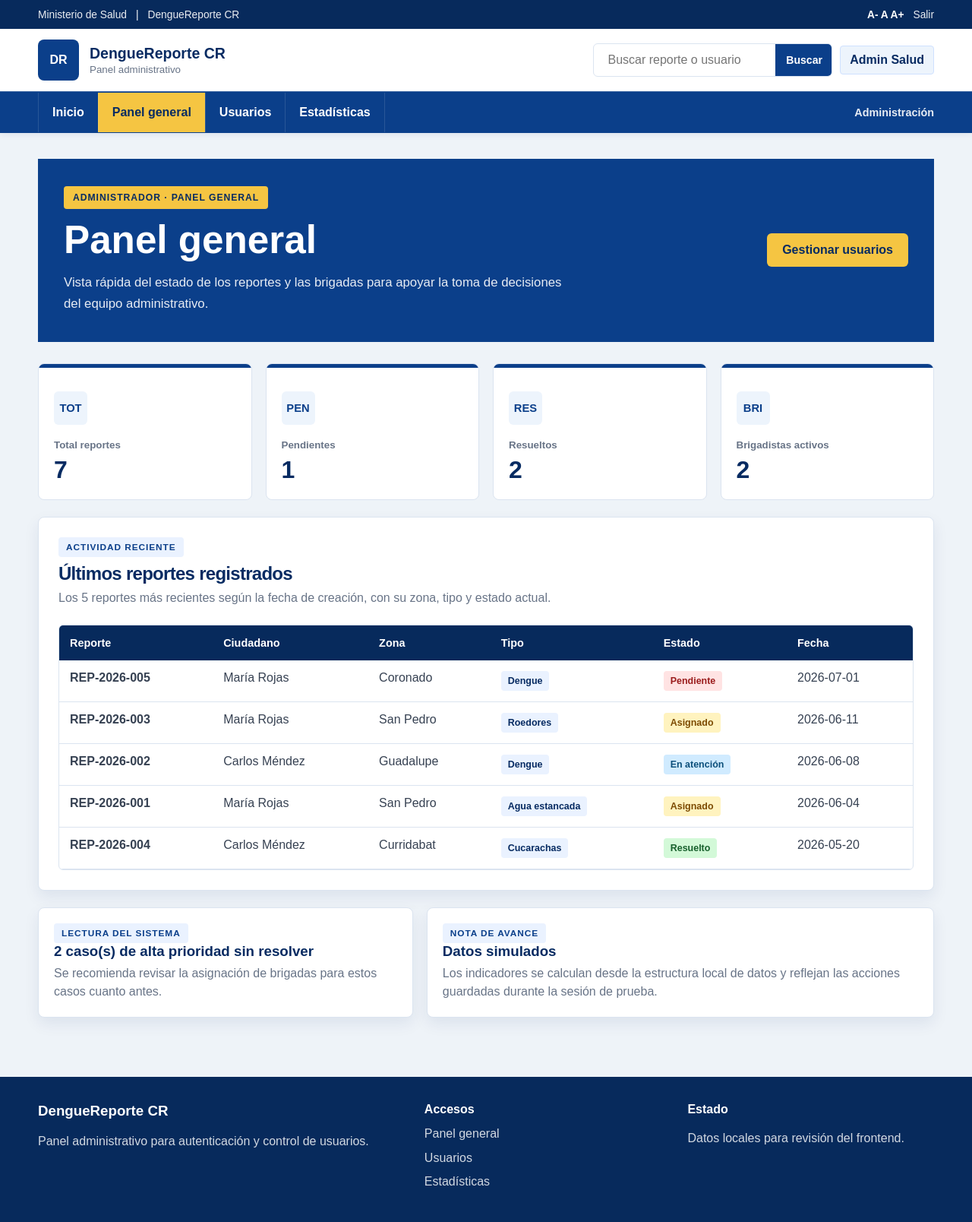
After one commit to Fidelitas-Ambiente-Web-Cliente-Servidor/sc502-kn-proyecto-sc502_kn_proyecto_g5_2026_g, a PHP site: page /admin/dashboard.html in a window 1280 px wide. The commit adds this page. Shown: the whole page at 76% size. Run offline with PHP 8.4, Linux system fonts and the light colour scheme.

Commit message:
dashboard

```diff
--- /dev/null
+++ b/admin/dashboard.html
@@ -0,0 +1,130 @@
+<!DOCTYPE html>
+<html lang="es">
+<head>
+  <meta charset="UTF-8">
+  <meta name="viewport" content="width=device-width, initial-scale=1.0">
+  <title>Panel general | DengueReporte CR</title>
+  <link rel="stylesheet" href="../css/style.css">
+</head>
+<body>
+  <header class="site-header">
+    <div class="gov-strip">
+      <div class="container">
+        <div class="gov-left">
+          <a class="gov-link" href="../index.html">Ministerio de Salud</a>
+          <span>|</span>
+          <a class="gov-link" href="../index.html">DengueReporte CR</a>
+        </div>
+        <div class="gov-right">
+          <span class="access-size">A- A A+</span>
+          <a class="gov-link" href="../index.html">Salir</a>
+        </div>
+      </div>
+    </div>
+
+    <div class="container main-header">
+      <a class="brand" href="../index.html">
+        <span class="brand-mark">DR</span>
+        <span class="brand-text">
+          <strong>DengueReporte CR</strong>
+          <small>Panel administrativo</small>
+        </span>
+      </a>
+      <div class="header-actions">
+        <form class="search-box" onsubmit="return false">
+          <input type="search" placeholder="Buscar reporte o usuario">
+          <button type="submit">Buscar</button>
+        </form>
+        <span class="status-pill" id="usuarioActivo">Admin Salud</span>
+      </div>
+    </div>
+
+    <nav class="main-nav">
+      <div class="container nav-inner">
+        <div class="nav-links">
+          <a href="../index.html">Inicio</a>
+          <a class="active" href="dashboard.html">Panel general</a>
+          <a href="usuarios.html">Usuarios</a>
+          <a href="estadisticas.html">Estadísticas</a>
+        </div>
+        <span class="nav-note">Administración</span>
+      </div>
+    </nav>
+  </header>
+
+  <main class="container section page-shell">
+    <section class="page-hero reveal">
+      <div>
+        <span class="tag">Administrador · Panel general</span>
+        <h1>Panel general</h1>
+        <p>Vista rápida del estado de los reportes y las brigadas para apoyar la toma de decisiones del equipo administrativo.</p>
+      </div>
+      <a class="btn btn-glow" href="usuarios.html">Gestionar usuarios</a>
+    </section>
+
+    <section id="resumenDashboard" class="stats-grid reveal delay-1"></section>
+
+    <section class="card panel-card reveal delay-2">
+      <div class="section-title compact-title">
+        <div>
+          <span class="eyebrow">Actividad reciente</span>
+          <h2>Últimos reportes registrados</h2>
+          <p>Los 5 reportes más recientes según la fecha de creación, con su zona, tipo y estado actual.</p>
+        </div>
+      </div>
+
+      <div class="table-wrap smart-table">
+        <table id="tablaUltimosReportes">
+          <thead>
+            <tr>
+              <th>Reporte</th>
+              <th>Ciudadano</th>
+              <th>Zona</th>
+              <th>Tipo</th>
+              <th>Estado</th>
+              <th>Fecha</th>
+            </tr>
+          </thead>
+          <tbody></tbody>
+        </table>
+      </div>
+    </section>
+
+    <section class="insight-grid reveal delay-2">
+      <article class="insight-card">
+        <span class="eyebrow">Lectura del sistema</span>
+        <h3 id="lecturaDashboard">Cargando...</h3>
+        <p id="detalleLecturaDashboard">Espere un momento.</p>
+      </article>
+
+      <article class="insight-card">
+        <span class="eyebrow">Nota de avance</span>
+        <h3>Datos simulados</h3>
+        <p>Los indicadores se calculan desde la estructura local de datos y reflejan las acciones guardadas durante la sesión de prueba.</p>
+      </article>
+    </section>
+  </main>
+
+  <footer class="footer">
+    <div class="container footer-grid">
+      <div>
+        <h3>DengueReporte CR</h3>
+        <p>Panel administrativo para autenticación y control de usuarios.</p>
+      </div>
+      <div>
+        <h4>Accesos</h4>
+        <a href="dashboard.html">Panel general</a>
+        <a href="usuarios.html">Usuarios</a>
+        <a href="estadisticas.html">Estadísticas</a>
+      </div>
+      <div>
+        <h4>Estado</h4>
+        <p>Datos locales para revisión del frontend.</p>
+      </div>
+    </div>
+  </footer>
+
+  <script src="../js/datos.js"></script>
+  <script src="../js/dashboard.js"></script>
+</body>
+</html>
--- a/css/style.css
+++ b/css/style.css
@@ -663,6 +663,13 @@ tbody tr:hover, tbody tr.selected {
 .badge.en-atencion { background: #d0ebff; color: #0b4f7a; }
 .badge.rechazado { background: #e9ecef; color: #495057; }
 
+/* Badges de usuarios y roles (módulo de Allison) */
+.badge.activo { background: #d3f9d8; color: #17602c; }
+.badge.inactivo { background: #e9ecef; color: #495057; }
+.badge.brigadista { background: #fff3bf; color: #7c4a00; }
+.badge.inspector { background: #d0ebff; color: #0b4f7a; }
+.badge.administrador { background: #ffe3e3; color: #9b1c1c; }
+
 .map-card, .detail-card, .case-preview, .chart-card, .insight-card {
   background: #fff;
   border: 1px solid var(--linea);
--- /dev/null
+++ b/js/dashboard.js
@@ -0,0 +1,83 @@
+document.addEventListener("DOMContentLoaded", () => {
+  const data = window.DengueData;
+  const resumen = document.querySelector("#resumenDashboard");
+  const tabla = document.querySelector("#tablaUltimosReportes tbody");
+  const lectura = document.querySelector("#lecturaDashboard");
+  const detalleLectura = document.querySelector("#detalleLecturaDashboard");
+  const usuarioActivo = document.querySelector("#usuarioActivo");
+
+  const normalizar = texto => texto.toLowerCase().normalize("NFD").replace(/[\u0300-\u036f]/g, "").replace(/\s+/g, "-");
+  const estadosGuardados = () => JSON.parse(localStorage.getItem("estadosReporteDemo") || "{}");
+
+  const obtenerReportes = () => {
+    const estados = estadosGuardados();
+    return data.reportes.map(reporte => ({
+      ...reporte,
+      estado: estados[reporte.id] || reporte.estado
+    }));
+  };
+
+  const cargarUsuarioSesion = () => {
+    const guardado = JSON.parse(localStorage.getItem("usuarioActualDemo") || "null");
+    if (guardado) usuarioActivo.textContent = guardado.nombre;
+  };
+
+  const renderResumen = () => {
+    const reportes = obtenerReportes();
+    const total = reportes.length;
+    const pendientes = reportes.filter(r => r.estado === "Pendiente").length;
+    const resueltos = reportes.filter(r => r.estado === "Resuelto").length;
+    const brigadistasActivos = data.brigadistas.filter(b => b.disponible).length;
+
+    resumen.innerHTML = `
+      <div class="stat-card"><span class="stat-icon">TOT</span><small>Total reportes</small><strong>${total}</strong></div>
+      <div class="stat-card"><span class="stat-icon">PEN</span><small>Pendientes</small><strong>${pendientes}</strong></div>
+      <div class="stat-card"><span class="stat-icon">RES</span><small>Resueltos</small><strong>${resueltos}</strong></div>
+      <div class="stat-card"><span class="stat-icon">BRI</span><small>Brigadistas activos</small><strong>${brigadistasActivos}</strong></div>
+    `;
+  };
+
+  const renderTabla = () => {
+    const ultimos = [...obtenerReportes()]
+      .sort((a, b) => b.fechaCreacion.localeCompare(a.fechaCreacion))
+      .slice(0, 5);
+
+    if (!ultimos.length) {
+      tabla.innerHTML = `<tr><td colspan="6"><div class="empty-state">Todavía no hay reportes registrados.</div></td></tr>`;
+      return;
+    }
+
+    tabla.innerHTML = ultimos.map(reporte => `
+      <tr>
+        <td><strong>${reporte.id}</strong></td>
+        <td>${reporte.ciudadano}</td>
+        <td>${reporte.zona}</td>
+        <td><span class="badge ${normalizar(reporte.tipo)}">${reporte.tipo}</span></td>
+        <td><span class="badge ${normalizar(reporte.estado)}">${reporte.estado}</span></td>
+        <td>${reporte.fechaCreacion}</td>
+      </tr>
+    `).join("");
+  };
+
+  const renderLectura = () => {
+    const reportes = obtenerReportes();
+    const pendientes = reportes.filter(r => r.estado === "Pendiente").length;
+    const altaPrioridad = reportes.filter(r => r.prioridad === "Alta" && r.estado !== "Resuelto").length;
+
+    if (altaPrioridad > 0) {
+      lectura.textContent = `${altaPrioridad} caso(s) de alta prioridad sin resolver`;
+      detalleLectura.textContent = "Se recomienda revisar la asignación de brigadas para estos casos cuanto antes.";
+    } else if (pendientes > 0) {
+      lectura.textContent = `${pendientes} reporte(s) esperando asignación`;
+      detalleLectura.textContent = "No hay casos críticos activos, pero conviene asignar los reportes pendientes.";
+    } else {
+      lectura.textContent = "Sin reportes pendientes";
+      detalleLectura.textContent = "Todos los reportes registrados ya fueron asignados o resueltos.";
+    }
+  };
+
+  cargarUsuarioSesion();
+  renderResumen();
+  renderTabla();
+  renderLectura();
+});
```
Also changed, not shown: js/login.js (added, +109 -0 lines).
